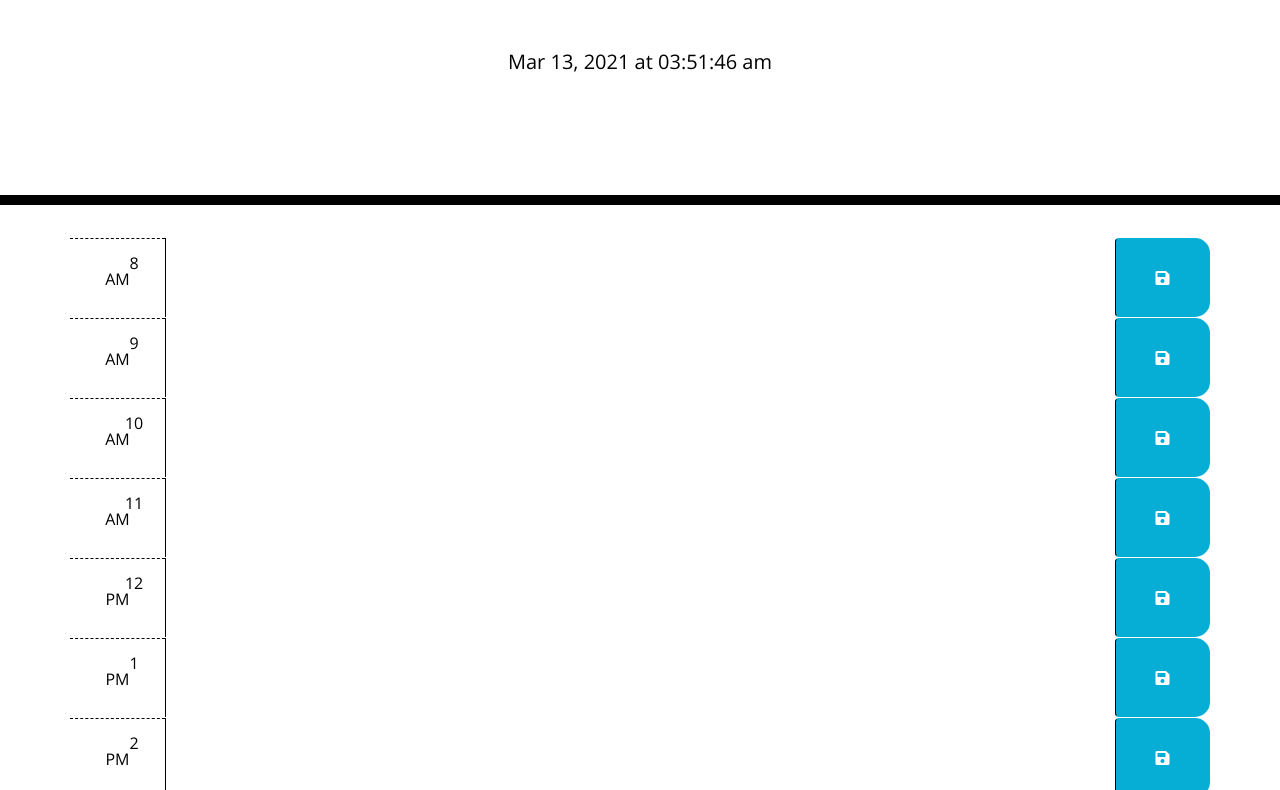
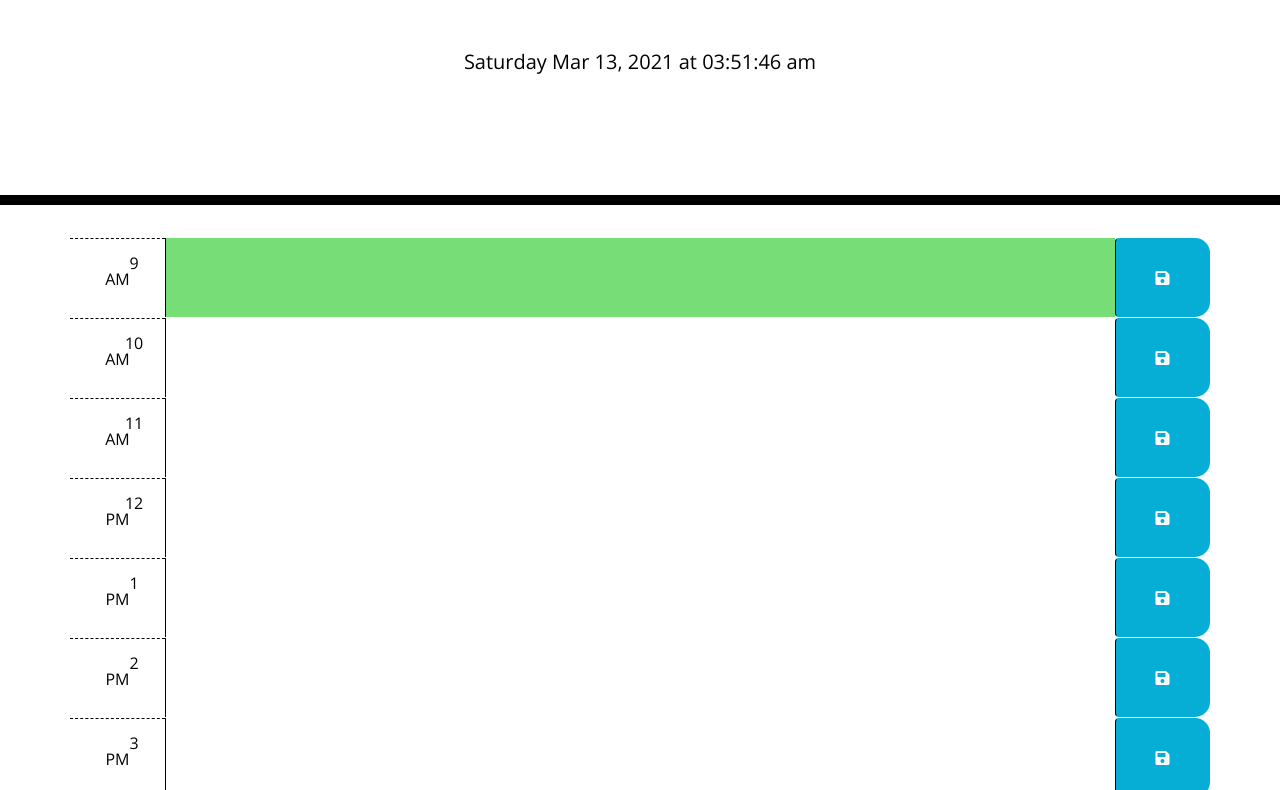
Before and after one commit to leviathan902/Work-Day-Scheduler, a plain HTML site: page index.html in a window 1280 px wide. Shown: the part 173-963 px from the top of the page. Drawn offline with nearby package versions, Linux system fonts and the light colour scheme.

Commit message:
Added color coding function to 9AM slot on planner Cleaned up sudo code on js file. Added ids/classes to corresponding HTML tags.

```diff
--- a/assets/css/style.css
+++ b/assets/css/style.css
@@ -4,7 +4,7 @@ body {
   line-height: 1;
 }
 
-textarea{
+textarea {
   background: transparent;
   border: none;
   resize: none;
--- a/assets/js/script.js
+++ b/assets/js/script.js
@@ -1,24 +1,43 @@
+// GIVEN I am using a daily planner to create a schedule
+// WHEN I open the planner
+// THEN the current day is displayed at the top of the calendar
 // save reference to important DOM elements
-var timeDisplayEl = $('#time-display');
+var dateDisplayEl = $('#dateDisplay');
+var saveBtnEl = $('saveBtn');
 
 // handle displaying the time
 function displayTime() {
-    var rightNow = moment().format('MMM DD, YYYY [at] hh:mm:ss a');
-    timeDisplayEl.text(rightNow);
+    var rightNow = moment().format('dddd MMM DD, YYYY [at] hh:mm:ss a');
+    dateDisplayEl.text(rightNow);
   }
 
 setInterval(displayTime, 1000);
 
-// GIVEN I am using a daily planner to create a schedule
-// WHEN I open the planner
-// THEN the current day is displayed at the top of the calendar
+
+var now = new Date().getHours();
+
+function colorCode() {
+  if (now > 9) {
+    $("#text9").addClass("past");
+  } else if (now >= 9 && now < 10) {
+    $("#text9").addClass("present");
+  } else if (now < 9) {
+    $("#text9").addClass("future");
+  }
+}
+
+colorCode();
+
+
 // WHEN I scroll down
 // THEN I am presented with timeblocks for standard business hours
 // WHEN I view the timeblocks for that day
 // THEN each timeblock is color coded to indicate whether it is in the past, present, or future
+// Update every hours. If in past, color is gray. If current, color is red, if future, color is green.
+
 // WHEN I click into a timeblock
 // THEN I can enter an event
 // WHEN I click the save button for that timeblock
 // THEN the text for that event is saved in local storage
 // WHEN I refresh the page
-// THEN the saved events persist
+// THEN the saved events
--- a/index.html
+++ b/index.html
@@ -16,35 +16,26 @@
 <body>
   <header class="jumbotron justify-content-center">
     <div class="row justify-content-center">
-      <h1 class="display-3">Work Day Scheduler</h1><br /><br />
+      <h1 class="display-3">Work Day Scheduler</h1>
     </div>
-    <div class="row justify-content-center">
+    <div class="row lead justify-content-center">
       <p class="lead">A simple calendar app for scheduling your work day</p>
-      <p id="currentDay" class="lead"></p>
     </div>
     <div class=" lead row justify-content-center">
-      <p id="time-display">00:00:00</p>
+       <p id="dateDisplay" class="lead"></p>
     </div>
 
   </header>
   <div class="container">
     <!-- Timeblocks go here -->
-    <div class="row time-block">
-      <div class="col-md-1 hour">
-        8 AM
-      </div>
-      <textarea class="col-md-10 description">
-        </textarea>
-      <button class="btn saveBtn col-md-1"><i class="fas fa-save"></i></button>
-    </div>
 
     <div class="row time-block">
       <div class="col-md-1 hour">
-        9 AM
+        <span>9 AM</span>
       </div>
-      <textarea class="description col-md-10">
+      <textarea id="text9" class="description col-md-10">
         </textarea>
-        <button class="btn saveBtn col-md-1"><i class="fas fa-save"></i></button>
+        <button id="btn9" class="btn saveBtn col-md-1"><i class="fas fa-save"></i></button>
     </div>
 
     <div class="row time-block">
```
